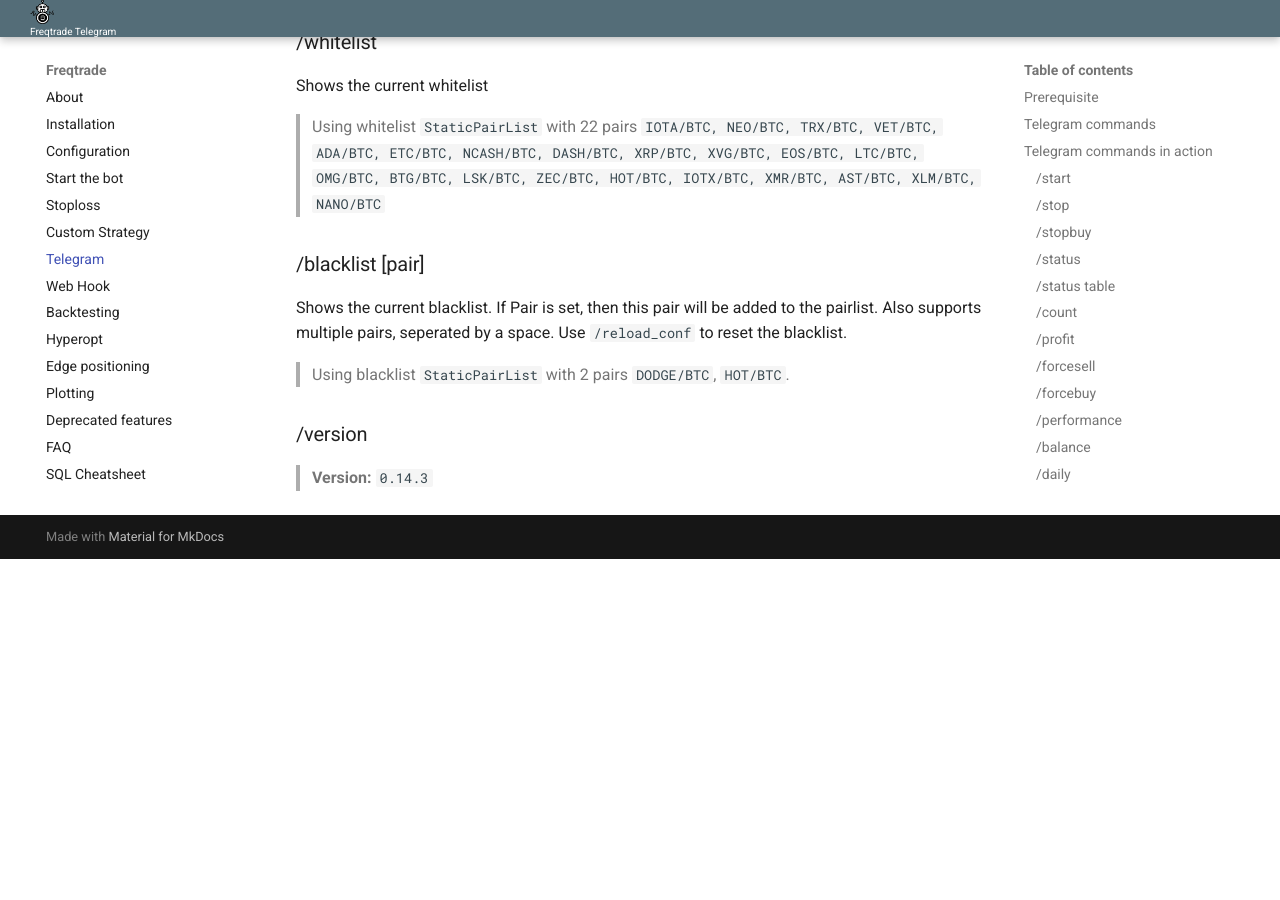
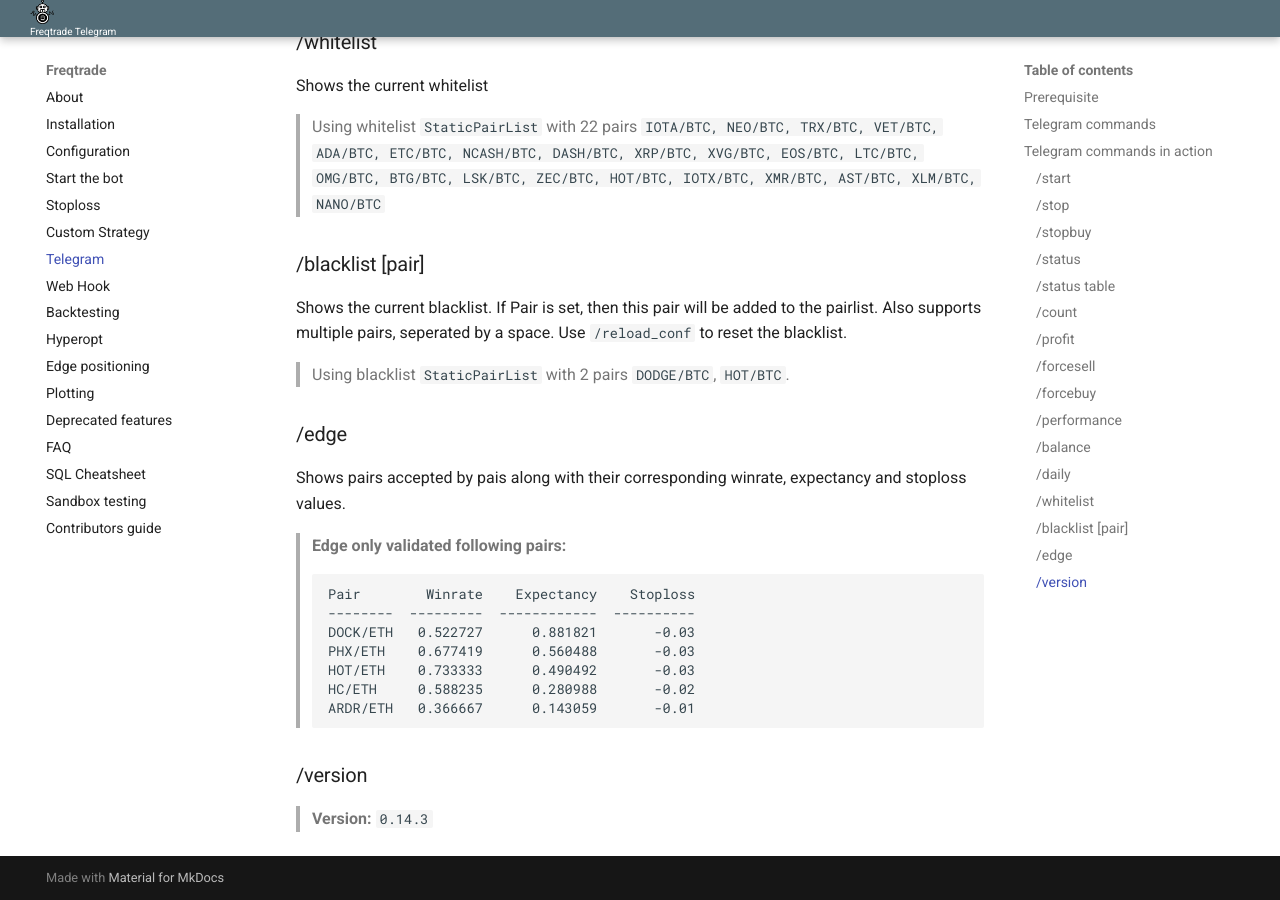
Before and after one commit to jacksonmori755/Crypto-trading-bot, an MkDocs documentation site: the page built from docs/telegram-usage.md, in a window 1280 px wide and 900 px high, scrolled down 4066 px. Built offline with MkDocs 1.6.1 and Material for MkDocs 9.7.7, drawn with Linux system fonts in a browser that asks for light colours; before the commit the page ends 4625 px from its top, so only the background shows below that.

Commit message:
documentation added

````diff
--- a/docs/telegram-usage.md
+++ b/docs/telegram-usage.md
@@ -180,6 +180,21 @@ Use `/reload_conf` to reset the blacklist.
 > Using blacklist `StaticPairList` with 2 pairs
 >`DODGE/BTC`, `HOT/BTC`.
 
+### /edge
+
+Shows pairs accepted by pais along with their corresponding winrate, expectancy and stoploss values.
+
+> **Edge only validated following pairs:**
+```
+Pair        Winrate    Expectancy    Stoploss
+--------  ---------  ------------  ----------
+DOCK/ETH   0.522727      0.881821       -0.03
+PHX/ETH    0.677419      0.560488       -0.03
+HOT/ETH    0.733333      0.490492       -0.03
+HC/ETH     0.588235      0.280988       -0.02
+ARDR/ETH   0.366667      0.143059       -0.01
+```
+
 ### /version
 
 > **Version:** `0.14.3`
````
